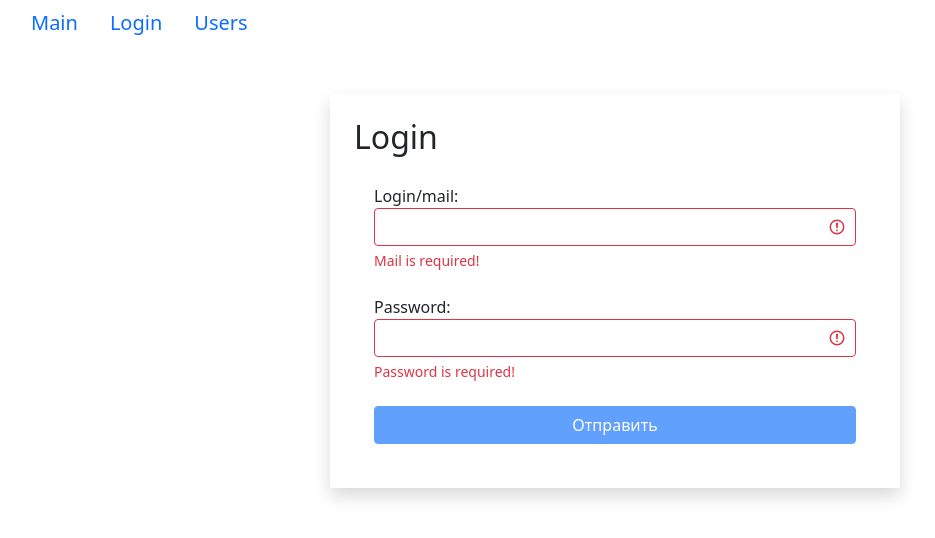
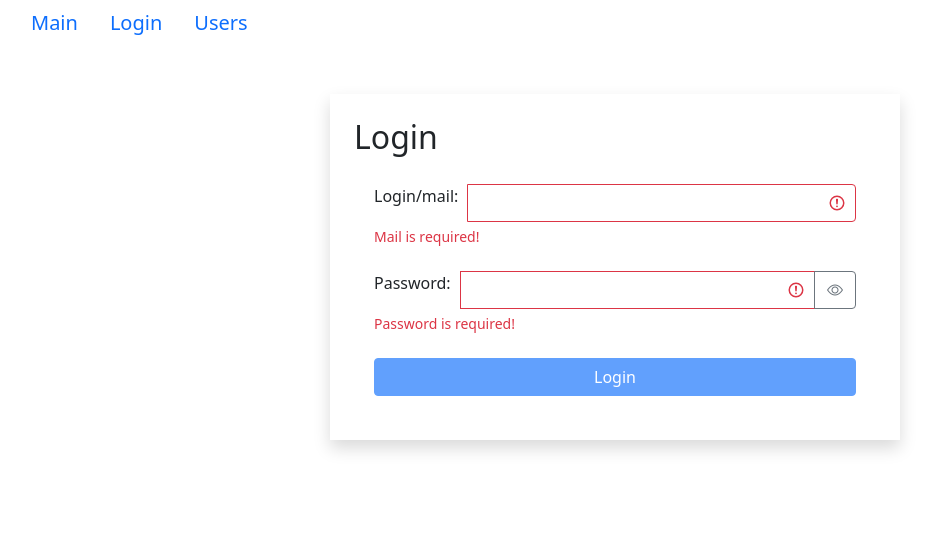
Before and after one commit to ZagSerSan/CP_fast-company, a React (Create React App) app: page /Login in a window 1280 px wide. Shown: the top 538 px of the page, without its empty margins (25-960 px from the left). Built offline with nearby package versions, Linux system fonts and the light colour scheme.

Commit message:
14. Скрыть/Показать пароль

```diff
--- a/src/app/components/textField.jsx
+++ b/src/app/components/textField.jsx
@@ -1,20 +1,40 @@
-import React from 'react'
+import React, { useState } from 'react'
 import PropTypes from 'prop-types'
 import "bootstrap/dist/css/bootstrap.css"
 
 const TextField = ({name, label, value, type, errors, onChange }) => {
+  // Добавляем состояние показывать/не показывать пароль
+  const [showPassword, setShowPassword] = useState(false)
+
+  // Метод для изменения состояния
+  const toggleShowPassword = () => {
+    setShowPassword(prevState => !prevState)
+  }
+
   return (
     <div className='mb-4'>
-      <label htmlFor={name}>{label}</label>
+      <div className="input-group has-validation">
+        <label style={{marginRight: '10px'}} htmlFor={name}>{label}</label>
         <input
-        type={type}
+          type={showPassword ? 'text' : type}
           id={name}
           name={name}
           value={value}
           onChange={onChange}
           className={"form-control" + (errors[name] ? " is-invalid" : " is-valid")}
         />
+        {type === 'password' &&
+          <button
+            type="button"
+            className="btn btn-outline-secondary"
+            onClick={toggleShowPassword}
+          >
+            {/* {showPassword ? "Скрыть" : "Показать"} пароль */}
+            <i className={'bi bi-eye' + (showPassword ? '-slash' : '')}></i>
+          </button>
+        }
         {errors && <div className='invalid-feedback'>{errors[name]}</div>}
+      </div>
     </div>
   )
 }
--- a/src/app/layouts/login.jsx
+++ b/src/app/layouts/login.jsx
@@ -4,6 +4,7 @@
 import './login.css'
 import { validator } from '../utils/validator'
 import { validatorConfig } from '../utils/validatorConfig'
+import { Link } from 'react-router-dom/cjs/react-router-dom'
 
 const Login = () => {
   // состояние ошибок для валидации форм + validate()
@@ -64,15 +65,24 @@
               onChange={changeValue}
               errors={errors}
             />
-            <button
-              type="submit"
-              disabled={!isValid}
-              className="btn btn-primary w-100 mx-auto"
-            >
-              Отправить
-            </button>
+            {!isValid
+            ? <button
+                type="submit"
+                disabled={!isValid}
+                className="btn btn-primary w-100 mx-auto"
+                to='/Users'
+              >
+                Login
+              </button>
+            : <Link
+                type="submit"
+                className="btn btn-primary w-100 mx-auto"
+                to='/Users'
+              >
+                Login
+              </Link>
+            }
           </form>
-
         </div>
       </div>
     </div>
```
Lines whose indentation alone changed are shown as unchanged.
